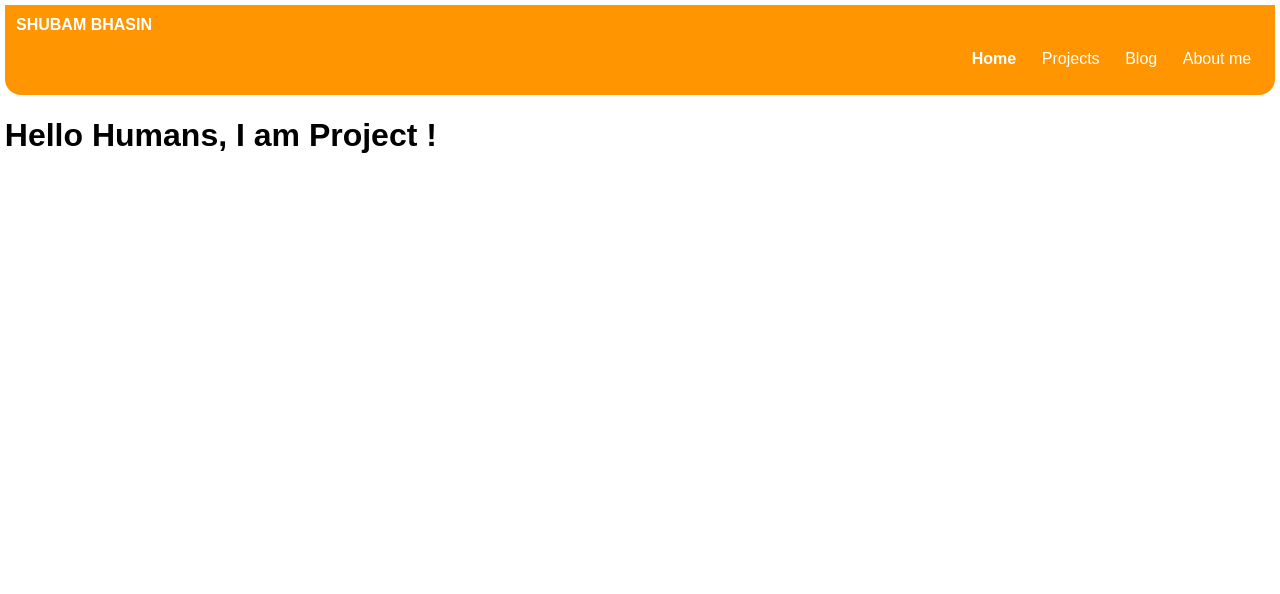
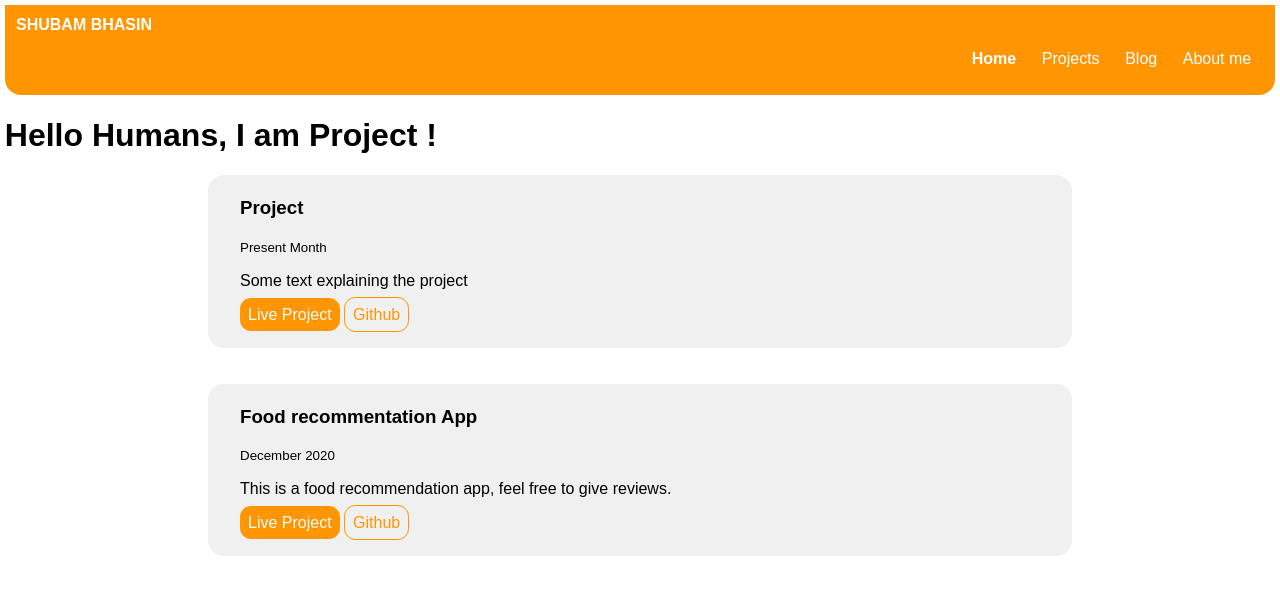
Before and after one commit to shubambhasin/my-portfolio-react-clone, a React (Create React App) app: page /projects in a window 1280 px wide. Shown: the top 594 px of the page. Built offline with nearby package versions, Linux system fonts and the light colour scheme.

Commit message:
feat: ProjectTiles Component Added Now using simple tiles component, you can add project details, without actually writing the whole code again.

```diff
--- /dev/null
+++ b/src/ProjectTiles.js
@@ -0,0 +1,35 @@
+import React from "react";
+import "./styles.css";
+
+const ProjectTiles = ({
+  title = "Project",
+  date = "Present Month",
+  tileBody = "Some text explaining the project"
+}) => {
+  return (
+    <div>
+      <div className="container container-center padding1rem container-radius bg-gray paddingbottom">
+        <h3>
+          <strong>{title}</strong>
+        </h3>
+        <small>{date}</small>
+
+        <p>{tileBody}</p>
+
+        <a href="https://3errf.csb.app/" className="links primary-button">
+          Live Project
+        </a>
+        <span> </span>
+        <a href="/" className="links secondary-button">
+          Github
+        </a>
+      </div>
+      <br />
+      <br />
+    </div>
+
+    //
+  );
+};
+
+export default ProjectTiles;
--- a/src/Projects.js
+++ b/src/Projects.js
@@ -1,10 +1,17 @@
 import React from "react";
+import ProjectTiles from "./ProjectTiles";
 import "./styles.css";
 
 const Projects = () => {
   return (
     <div className="App">
       <h1> Hello Humans, I am Project !</h1>
+      <ProjectTiles />
+      <ProjectTiles
+        title="Food recommentation App"
+        date="December 2020"
+        tileBody=" This is a food recommendation app, feel free to give reviews."
+      />
     </div>
   );
 };
```
Also changed, not shown: src/Home.js (+16 -3 lines).
